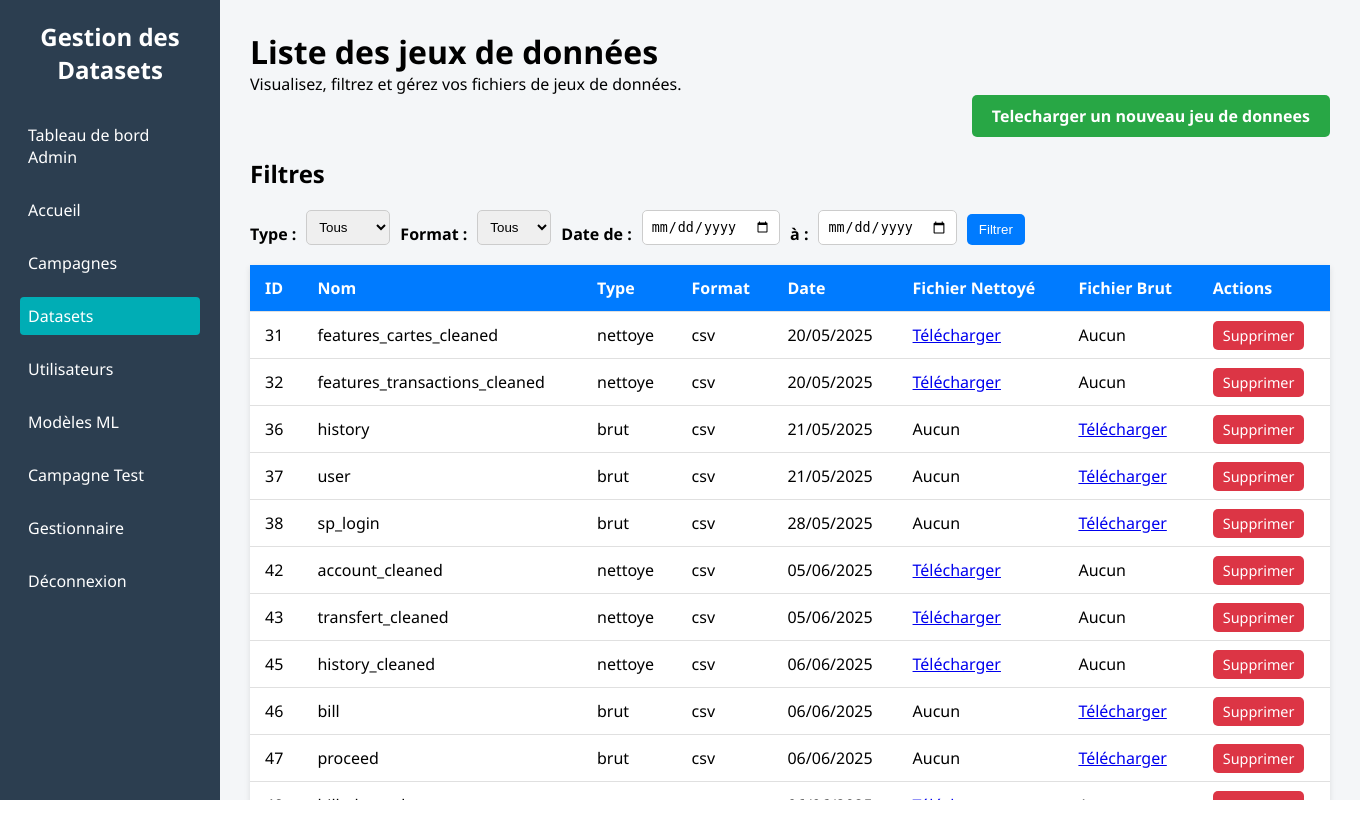
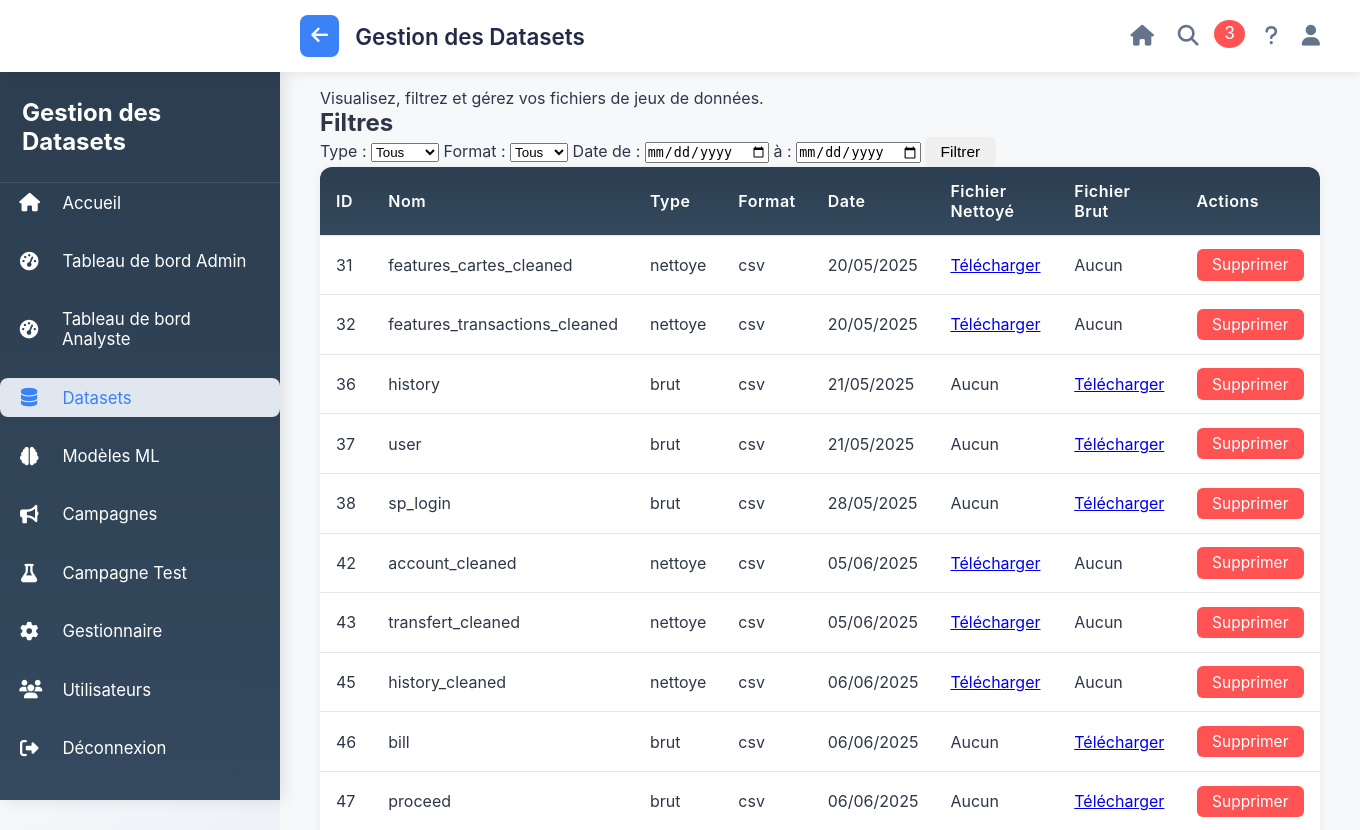
Before and after one commit to Hormele/MonAppli, a Django app: page /datasets/ in a window 1360 px wide. Shown: the top 830 px of the page. Before the commit the page ends 800 px from the top, so only its background shows below. Run offline with Django 5.2, Linux system fonts and the light colour scheme; a user stored in the database is signed in; data comes from the database, SQL or seed files in the repository; both versions use the stored data as it was after the commit; parts of the project's set-up code (start-up, migrations or seed data) failed here and were passed over.

Commit message:
Quatrieme commit

```diff
--- a/SoleasDectection/static/css/dashboard_admin.css
+++ b/SoleasDectection/static/css/dashboard_admin.css
@@ -367,6 +367,7 @@ header {
     color: white;
     margin: 0 auto 25px;
     transition: all 0.3s ease;
+
 }
 
 .module-card:hover .module-icon {
--- a/SoleasDectection/static/css/liste_datasets.css
+++ b/SoleasDectection/static/css/liste_datasets.css
@@ -1,177 +1,247 @@
-/* STRUCTURE GENERALE*/
-/* GLOBAL */
+/* RESET & BASE */
 * {
     margin: 0;
     padding: 0;
     box-sizing: border-box;
 }
+html, body {
+    font-family: 'Inter', 'Segoe UI', Tahoma, Geneva, Verdana, sans-serif;
+    background: linear-gradient(135deg, #f5f7fa 0%, #c3cfe2 100%);
+    height: 100%;
+    color: #2d3748;
+}
 
-body, html {
-    font-family: 'Segoe UI', sans-serif;
-    background-color: #f4f6f8;
+/* HEADER */
+.dashboard-header {
+    background: #fff;
+    padding: 1rem 2rem 1rem 300px; /* 280px sidebar + 20px espace */
+    display: flex;
+    justify-content: space-between;
+    align-items: center;
+    box-shadow: 0 2px 10px rgba(0,0,0,0.08);
+    position: fixed;
+    left: 0;
+    top: 0;
+    right: 0;
+    height: 72px;
+    z-index: 1100;
+}
+.header-left {
+    display: flex;
+    align-items: center;
+    gap: 1rem;
+}
+.back-button {
+    background: #3b82f6;
+    color: #fff;
+    border: none;
+    padding: 0.7rem;
+    border-radius: 8px;
+    cursor: pointer;
+    font-size: 1.2rem;
+    display: flex;
+    align-items: center;
+    transition: background 0.2s;
+}
+.back-button:hover {
+    background: #2563eb;
+}
+.dashboard-title {
+    font-size: 1.4rem;
+    font-weight: 600;
+    color: #232946;
+    display: flex;
+    align-items: center;
+    gap: 0.7rem;
+}
+.header-icons {
+    display: flex;
+    gap: 0.5rem;
+}
+.header-icon {
+    background: none;
+    border: none;
+    color: #64748b;
+    font-size: 1.3rem;
+    padding: 0.5rem;
+    border-radius: 50%;
+    cursor: pointer;
+    transition: background 0.2s, color 0.2s;
+    position: relative;
+}
+.header-icon:hover {
+    background: #e0e7ef;
+    color: #3b82f6;
+}
+.notification-badge {
+    background: #ff5252;
+    color: #fff;
+    border-radius: 50%;
+    padding: 0.2em 0.6em;
+    font-size: 0.85em;
+    position: absolute;
+    top: 0.2em;
+    right: 0.2em;
 }
 
 /* WRAPPER */
 .wrapper {
     display: flex;
-    height: 100vh;
+    min-height: 100vh;
 }
 
 /* SIDEBAR */
 .sidebar {
-    width: 220px;
-    background: #2c3e50;
-    padding: 20px;
+    width: 280px;
+    background: linear-gradient(180deg, #2c3e50 0%, #34495e 100%);
     color: white;
+    padding: 0;
+    position: fixed;
+    top: 72px; /* hauteur du header */
+    left: 0;
+    height: calc(100vh - 72px);
+    overflow-y: auto;
+    box-shadow: 4px 0 15px rgba(0, 0, 0, 0.1);
+    z-index: 1000;
+}
+.sidebar-header {
+    padding: 26px 22px;
+    border-bottom: 1px solid rgba(255, 255, 255, 0.1);
+    background: transparent;
+}
+.sidebar-header h2 {
+    font-size: 1.5em;
+    font-weight: bold;
+    color: #fff;
+    background: none;
+}
+.sidebar ul {
+    list-style: none;
+    padding: 0;
+    margin: 0;
+}
+.sidebar ul li {
+    margin-bottom: 1.2rem;
+}
+.sidebar a {
+    color: #fff;
+    text-decoration: none;
+    font-size: 1.05rem;
+    display: flex;
+    align-items: center;
+    gap: 0.7rem;
+    padding: 0.6rem 1.2rem;
+    border-radius: 8px;
+    transition: background 0.2s, color 0.2s;
+}
+.sidebar a.active,
+.sidebar a:hover {
+    background: #e0e7ef;
+    color: #3b82f6;
 }
 
-.sidebar h2 {
-    margin-bottom: 30px;
+
+.sidebar a.active i,
+.sidebar a:hover i {
+    color: #3b82f6;
+}
+.sidebar a i {
+    margin-right: 12px;
+    width: 20px;
     text-align: center;
+    font-size: 1.1em;
 }
 
-.sidebar ul {
-    list-style: none;
-    padding-left: 0;
-}
-
-.sidebar ul li {
-    margin-bottom: 15px;
-}
-
-.sidebar ul li a {
-    color: white;
-    text-decoration: none;
-    display: block;
-    padding: 8px;
-    border-radius: 4px;
-}
-
-.sidebar ul li a.active,
-.sidebar ul li a:hover {
-     background-color: #00adb5;
-}
-
-/* MAIN */
+/* MAIN CONTENT */
 .main-content {
-    flex: 1;
-    padding: 30px;
-    overflow-y: auto;
+    margin-left: 280px;
+    padding: 88px 2.5rem 2rem 2.5rem; /* 72px header + 16px marge */
+    width: 100%;
+    min-height: 100vh;
+    background: #f6f8fa;
 }
 
 /* TABLE */
 .table {
     width: 100%;
     border-collapse: collapse;
-    margin-top: 20px;
-    background: white;
-    box-shadow: 0 2px 6px rgba(0,0,0,0.1);
+    margin-bottom: 2.5rem;
+    background: #fff;
+    border-radius: 12px;
+    overflow: hidden;
+    box-shadow: 0 2px 12px rgba(0,0,0,0.06);
+}
+.table thead {
+    background: linear-gradient(180deg, #2c3e50 0%, #34495e 100%);
+    color: #fff;
+}
+.table th, .table td {
+    padding: 0.85rem 1rem;
+    text-align: left;
+    border-bottom: 1px solid #e5e7eb;
+    font-size: 1rem;
+}
+.table th {
+    font-weight: 600;
+    letter-spacing: 0.5px;
+}
+.table tr:last-child td {
+    border-bottom: none;
+}
+.table tbody tr:hover {
+    background: #f0f4fa;
 }
 
-.table th, .table td {
-    padding: 12px 15px;
-    border-bottom: 1px solid #e0e0e0;
+/* BUTTONS */
+.btn {
+    display: inline-block;
+    padding: 0.4em 1em;
+    border-radius: 6px;
+    border: none;
+    font-size: 0.97em;
+    cursor: pointer;
+    transition: background 0.2s, color 0.2s;
+    text-decoration: none;
 }
-
-.table th {
-    background-color: #007bff;
-    color: white;
-    text-align: left;
+.btn-danger {
+    background: #ff5252;
+    color: #fff;
 }
-
-/* BOUTONS */
-.btn {
-    padding: 8px 12px;
-    border: none;
-    border-radius: 5px;
-    font-weight: 500;
-    text-decoration: none;
-    cursor: pointer;
-}
-
-.btn-success {
-    background-color: #28a745;
-    color: white;
-}
-
-.btn-primary {
-    background-color: #007bff;
-    color: white;
-}
-
-.btn-danger {
-    background-color: #dc3545;
-    color: white;
-}
-
-.btn-sm {
-    padding: 5px 10px;
-    font-size: 0.9em;
-}
-
-#telecharger-btn {
-    display: block;
-    margin-left: auto;
-    background-color: #28a745;
-    color: white;
-    padding: 10px 20px;
-    text-decoration: none;
-    border-radius: 5px;
-    font-weight: bold;
-    width: fit-content;
-    margin-bottom: 20px;
-    transition: background-color 0.3s ease;
-}
-
-#telecharger-btn:hover {
-    background-color: #218838;
-}
-
-/* FORMULAIRE */
-form {
-    display: flex;
-    flex-wrap: wrap;
-    gap: 10px;
-    align-items: flex-end;
-    margin-top: 20px;
-}
-
-form label {
-    font-weight: bold;
-}
-
-form select, form input {
-    padding: 8px;
-    border: 1px solid #ccc;
-    border-radius: 5px;
+.btn-danger:hover {
+    background: #e11d48;
 }
 
 /* FOOTER */
 footer {
+    margin-top: 2.5rem;
     text-align: center;
-    padding: 20px;
-    background: #2c3e50;
-    color: #f0f0f0;
-    margin-top: 40px;
+    color: #64748b;
+    font-size: 0.98em;
+    padding: 1.5rem 0 0 0;
+    border-top: 1px solid #e5e7eb;
 }
 
 /* RESPONSIVE */
-@media (max-width: 768px) {
-    .wrapper {
-        flex-direction: column;
+@media (max-width: 900px) {
+    .sidebar {
+        position: relative;
+        width: 100vw;
+        height: auto;
+        min-width: 0;
+        max-width: 100vw;
+        top: 72px;
+        box-shadow: none;
+        padding: 1rem 0.5rem;
     }
-
-    .sidebar {
-        width: 100%;
-        text-align: center;
+    .main-content {
+        margin-left: 0;
+        padding: 90px 0.5rem 1rem 0.5rem;
     }
-
-    form {
-        flex-direction: column;
-        align-items: stretch;
+    .dashboard-header {
+        padding-left: 1rem;
     }
-
-    .main-content {
-        padding: 20px;
+    .table th, .table td {
+        padding: 0.7rem 0.5rem;
+        font-size: 0.95rem;
     }
 }
--- a/SoleasDectection/templates/dataset/liste_datasets.html
+++ b/SoleasDectection/templates/dataset/liste_datasets.html
@@ -3,35 +3,64 @@
 <html lang="fr">
 <head>
     <meta charset="UTF-8">
-    <title>Liste des jeux de données</title>
+    <title>{{ page_title }} - Liste des jeux de données</title>
     <meta name="viewport" content="width=device-width, initial-scale=1.0">
+    <link rel="stylesheet" href="https://cdnjs.cloudflare.com/ajax/libs/font-awesome/6.5.0/css/all.min.css">
     <link rel="stylesheet" href="{% static 'css/liste_datasets.css' %}">
     <script src="https://cdn.jsdelivr.net/npm/chart.js"></script>
 </head>
 <body>
+    <!-- Header EN DEHORS du wrapper -->
+    <header class="dashboard-header">
+        <div class="header-left">
+            <button class="back-button" onclick="goBack()">
+                <i class="fas fa-arrow-left"></i>
+            </button>
+            <h1 class="dashboard-title">{{ page_title }}</h1>
+        </div>
+        <div class="header-icons">
+            <button class="header-icon" onclick="goHome()" title="Accueil">
+                <i class="fas fa-home"></i>
+            </button>
+            <button class="header-icon" onclick="openSearch()" title="Rechercher">
+                <i class="fas fa-search"></i>
+            </button>
+            <button class="header-icon" onclick="openNotifications()" title="Notifications">
+                <i class="fas fa-bell"></i>
+                <span class="notification-badge">3</span>
+            </button>
+            <button class="header-icon" onclick="openHelp()" title="Aide">
+                <i class="fas fa-question"></i>
+            </button>
+            <button class="header-icon" onclick="openProfile()" title="Profil">
+                <i class="fas fa-user"></i>
+            </button>
+        </div>
+    </header>
+
     <div class="wrapper">
         <!-- Sidebar -->
         <nav class="sidebar">
+            <div class="sidebar-header">
                 <h2>Gestion des Datasets</h2>
+            </div>
             <ul>
-            <li><a href="{% url 'dashboard_admin' %}">Tableau de bord Admin</a></li>
-            <li><a href="{% url 'dashboard_accueil' %}">Accueil</a></li>
-            <li><a href="{% url 'liste_campagnes' %}">Campagnes</a></li>
-            <li><a href="{% url 'liste_datasets' %}" class="active">Datasets</a></li>
-            <li><a href="{% url 'liste_utilisateurs' %}">Utilisateurs</a></li>
-            <li><a href="{% url 'liste_modeles' %}">Modèles ML</a></li>
-            <li><a href="{% url 'liste_campagne_test' %}">Campagne Test</a></li>
-            <li><a href="{% url 'dashboard_gestionnaire' %}">Gestionnaire</a></li>
-            <li><a href="{% url 'logout' %}">Déconnexion</a></li>
+                <li><a href="{% url 'dashboard_accueil' %}"><i class="fas fa-home"></i>Accueil</a></li>
+                <li><a href="{% url 'dashboard_admin' %}"><i class="fas fa-tachometer-alt"></i>Tableau de bord Admin</a></li>
+                <li><a href="{% url 'dashboard_analyste' %}"><i class="fas fa-tachometer-alt"></i>Tableau de bord Analyste</a></li>
+                <li><a href="{% url 'first_dashboard_dataset' %}" class="active"><i class="fas fa-database"></i>Datasets</a></li>
+                <li><a href="{% url 'liste_modeles' %}"><i class="fas fa-brain"></i>Modèles ML</a></li>
+                <li><a href="{% url 'liste_campagnes' %}"><i class="fas fa-bullhorn"></i>Campagnes</a></li>
+                <li><a href="{% url 'liste_campagne_test' %}"><i class="fas fa-flask"></i>Campagne Test</a></li>
+                <li><a href="{% url 'dashboard_gestionnaire' %}"><i class="fas fa-cog"></i>Gestionnaire</a></li>
+                <li><a href="{% url 'liste_utilisateurs' %}"><i class="fas fa-users"></i>Utilisateurs</a></li>
+                <li><a href="{% url 'logout' %}"><i class="fas fa-sign-out-alt"></i>Déconnexion</a></li>
             </ul>
         </nav>
 
         <!-- Contenu principal -->
         <div class="main-content">
-        <h1>Liste des jeux de données</h1>
             <p>Visualisez, filtrez et gérez vos fichiers de jeux de données.</p>
-
-        <a href="{% url 'uploader_dataset' %}" id="telecharger-btn">Telecharger un nouveau jeu de donnees</a>
 
             <h2>Filtres</h2>
             <form method="get" class="form-inline mb-4">
@@ -85,7 +114,6 @@
                             {% else %}
                                 Aucun
                             {% endif %}
-
                         </td>
                         <td>
                             {% if dataset.fichier_brut %}
@@ -99,7 +127,7 @@
                         </td>
                     </tr>
                     {% empty %}
-                    <tr><td colspan="6">Aucun ensemble de données trouvé.</td></tr>
+                        <tr><td colspan="8">Aucun ensemble de données trouvé.</td></tr>
                     {% endfor %}
                 </tbody>
             </table>
@@ -111,7 +139,6 @@
             <footer>
                 <p>© 2025 SoleasDetection. Tous droits réservés.</p>
             </footer>
-
         </div>
     </div>
 
--- a/SoleasDectection/views.py
+++ b/SoleasDectection/views.py
@@ -192,9 +192,11 @@ def liste_datasets(request):
     nettoye_count = datasets.filter(type='nettoye').count()
 
     context = {
+        "page_title": "Gestion des Datasets",
         'datasets': datasets,
         'brut_count': brut_count,
         'nettoye_count': nettoye_count,
+
     }
     return render(request, 'dataset/liste_datasets.html', context)
 
@@ -1567,12 +1569,31 @@ def supprimer_utilisateur(request, user_id):
 # dashboard fierst de chaque module --------------------------
 @login_required
 def first_dashboard_datasets(request):
-    """
-    Vue pour afficher le first dashboard des datasets
-    """
-    context = {
-        'page_title': 'Gestion des Datasets',
-        'module_name': 'datasets',
-        'user': request.user,
-    }
-    return render(request, 'dataset/first_dashboard_datasets.html', context)
+    # Statistiques dynamiques
+    total = Dataset.objects.count()
+    # Exemple de stats par type (brut/nettoye)
+    nb_brut = Dataset.objects.filter(type='brut').count()
+    nb_nettoye = Dataset.objects.filter(type='nettoye').count()
+    # Espace utilisé (en Mo) si tu veux, sinon retire cette ligne
+    espace_utilise = 0
+    for d in Dataset.objects.all():
+        if d.fichier and hasattr(d.fichier, 'size'):
+            espace_utilise += d.fichier.size
+    espace_utilise = espace_utilise / (1024 * 1024)  # conversion en Mo
+
+    stats_list = [
+        {"number": total, "label": "Datasets Total"},
+    ]
+    stats_upload = [
+        {"number": f"{espace_utilise:.2f} Mo", "label": "Espace Utilisé"},
+    ]
+    stats_stats = [
+        {"number": nb_brut, "label": "Bruts"},
+        {"number": nb_nettoye, "label": "Nettoyés"},
+    ]
+    return render(request, 'dataset/first_dashboard_datasets.html', {
+        "page_title": "Gestion des Datasets",
+        "stats_list": stats_list,
+        "stats_upload": stats_upload,
+        "stats_stats": stats_stats,
+    })
```
Also changed, not shown: SoleasDectection/static/css/first_dashboard_datasets.css (+60 -48 lines), SoleasDectection/templates/dataset/first_dashboard_datasets.html (+33 -38 lines), db.sqlite3. Lines whose indentation alone changed are shown as unchanged.
